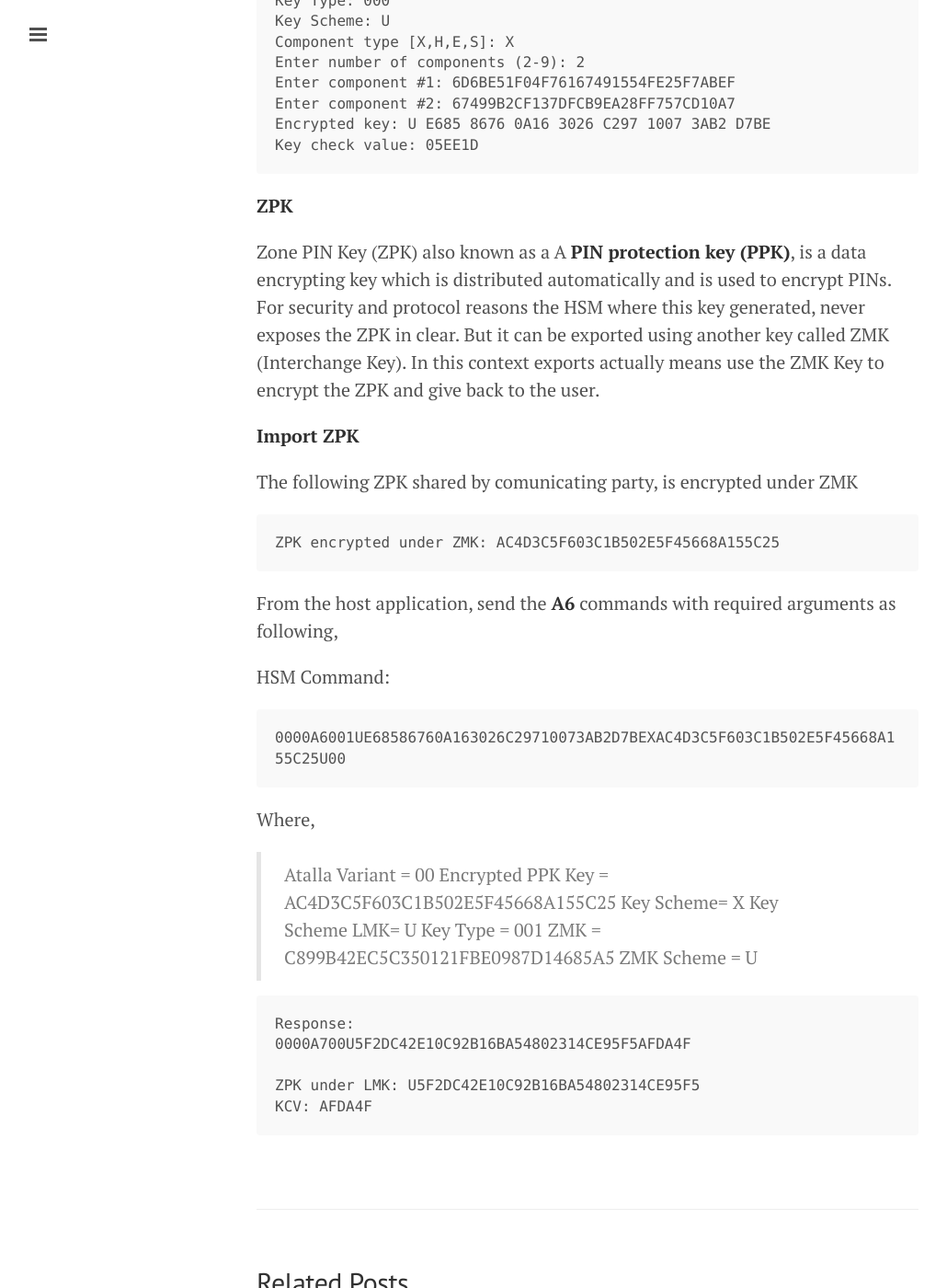
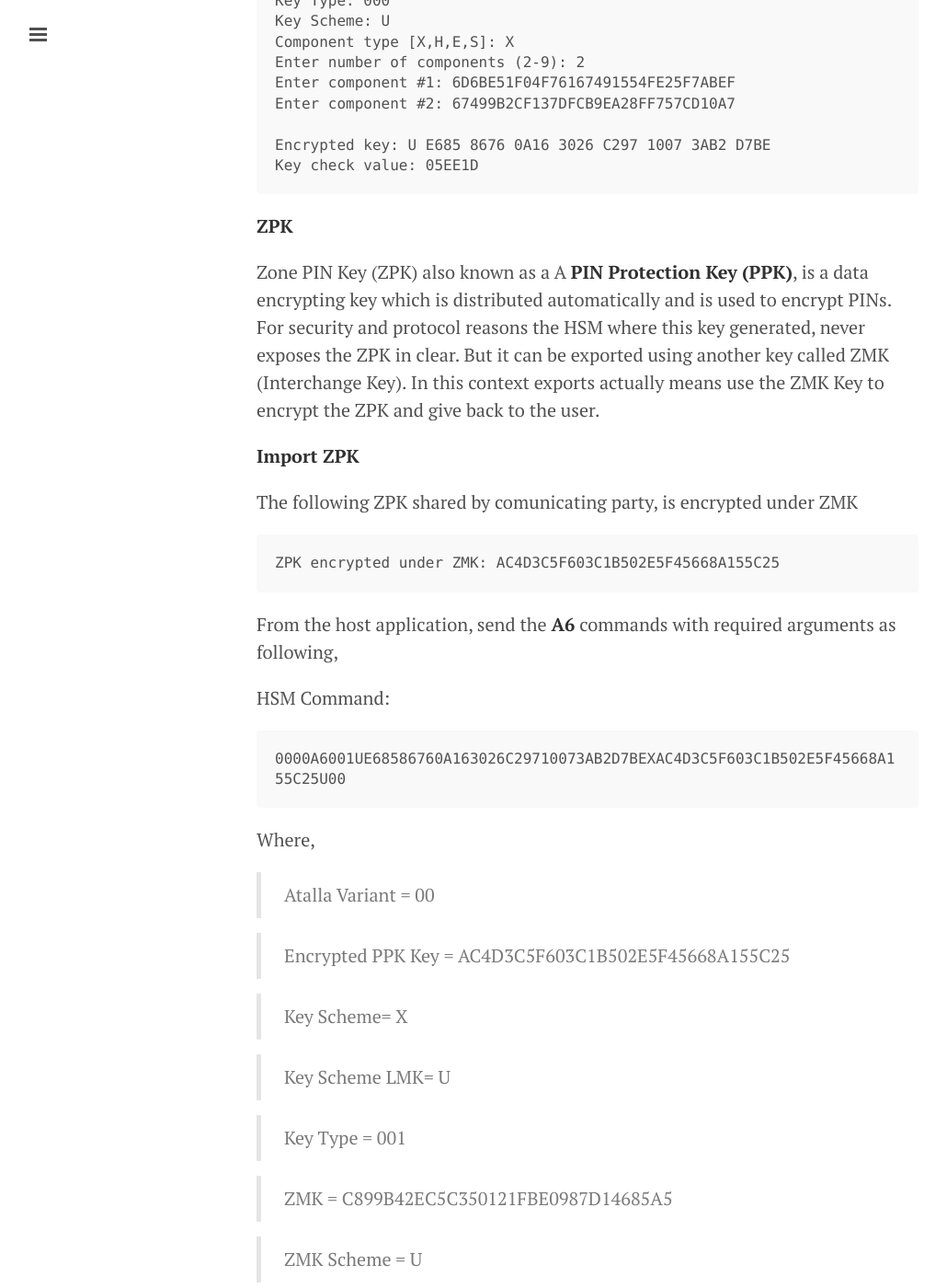
Before and after one commit to glkathrotiya/glkathrotiya.github.io, a Jekyll site: the page built from _posts/2016-03-25-this-is-a-test-post.markdown, in a window 1280 px wide and 1400 px high, scrolled down 1304 px. Shown: the whole window at 92% size, without its empty margins (1-1031 px from the left). Built offline with Jekyll 4.4.1, drawn with Linux system fonts in a browser that asks for light colours; part of the change alters nothing that is shown; some of the changed text lies outside the part shown.

```diff
--- a/_posts/2016-03-25-this-is-a-test-post.markdown
+++ b/_posts/2016-03-25-this-is-a-test-post.markdown
@@ -2,7 +2,8 @@
 published: true
 title: Importing ZPK and ZMK into Thales Payshield 9000 HSM
 layout: post
-tags: [test]
+tags: [Thales,Payment, HSM, ZPK, ZMK]
+category: Coding, Payment, HSM
 ---
 **ZMK**
 
@@ -14,7 +15,7 @@ Here is the detailed Process. please note values indicated here are for testing
 
 **Build ZMK Key manually:**
 
-This key is generated by two components, let call them K1 and K2. To obtain the ZMK Key,
+This key is generated by two components, lets call them K1 and K2. To obtain the ZMK Key,
 
     ZMK = K1 XOR K2
 
@@ -38,13 +39,14 @@ Test values provided,
     Enter number of components (2-9): 2
     Enter component #1: 6D6BE51F04F76167491554FE25F7ABEF
     Enter component #2: 67499B2CF137DFCB9EA28FF757CD10A7
+
     Encrypted key: U E685 8676 0A16 3026 C297 1007 3AB2 D7BE
     Key check value: 05EE1D
 
 
 **ZPK**
 
-Zone PIN Key (ZPK) also known as a A **PIN protection key (PPK)**, is a data encrypting key which is distributed automatically and is used to encrypt PINs. For security and protocol reasons the HSM where this key generated, never exposes the ZPK in clear. But it can be exported using another key called ZMK (Interchange Key). In this context exports actually means use the ZMK Key to encrypt the ZPK and give back to the user.
+Zone PIN Key (ZPK) also known as a A **PIN Protection Key (PPK)**, is a data encrypting key which is distributed automatically and is used to encrypt PINs. For security and protocol reasons the HSM where this key generated, never exposes the ZPK in clear. But it can be exported using another key called ZMK (Interchange Key). In this context exports actually means use the ZMK Key to encrypt the ZPK and give back to the user.
 
 **Import ZPK**
 
@@ -61,11 +63,17 @@ HSM Command:
 Where,
 
 > Atalla Variant = 00
+
 > Encrypted PPK Key = AC4D3C5F603C1B502E5F45668A155C25
+
 > Key Scheme= X
+
 > Key Scheme LMK= U
+
 > Key Type = 001
+
 > ZMK = C899B42EC5C350121FBE0987D14685A5
+
 > ZMK Scheme = U
 
     Response:
```
